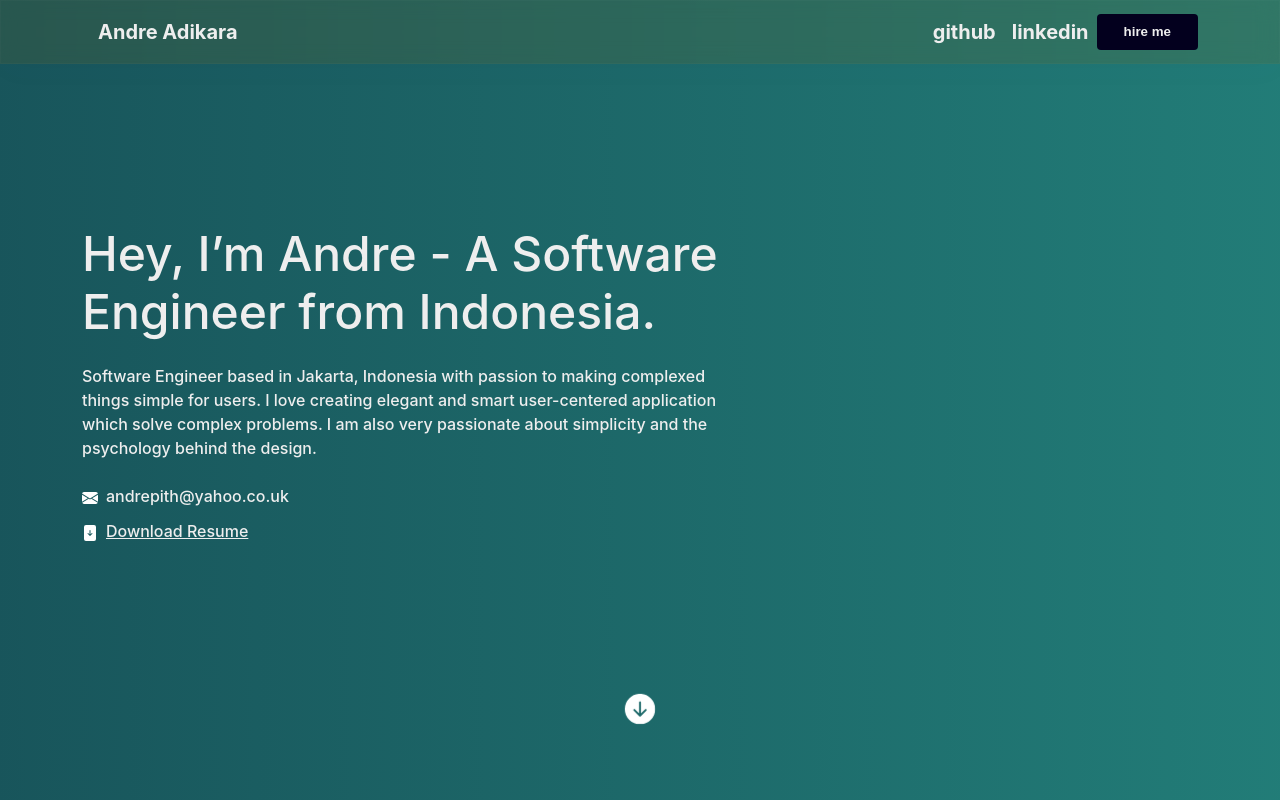
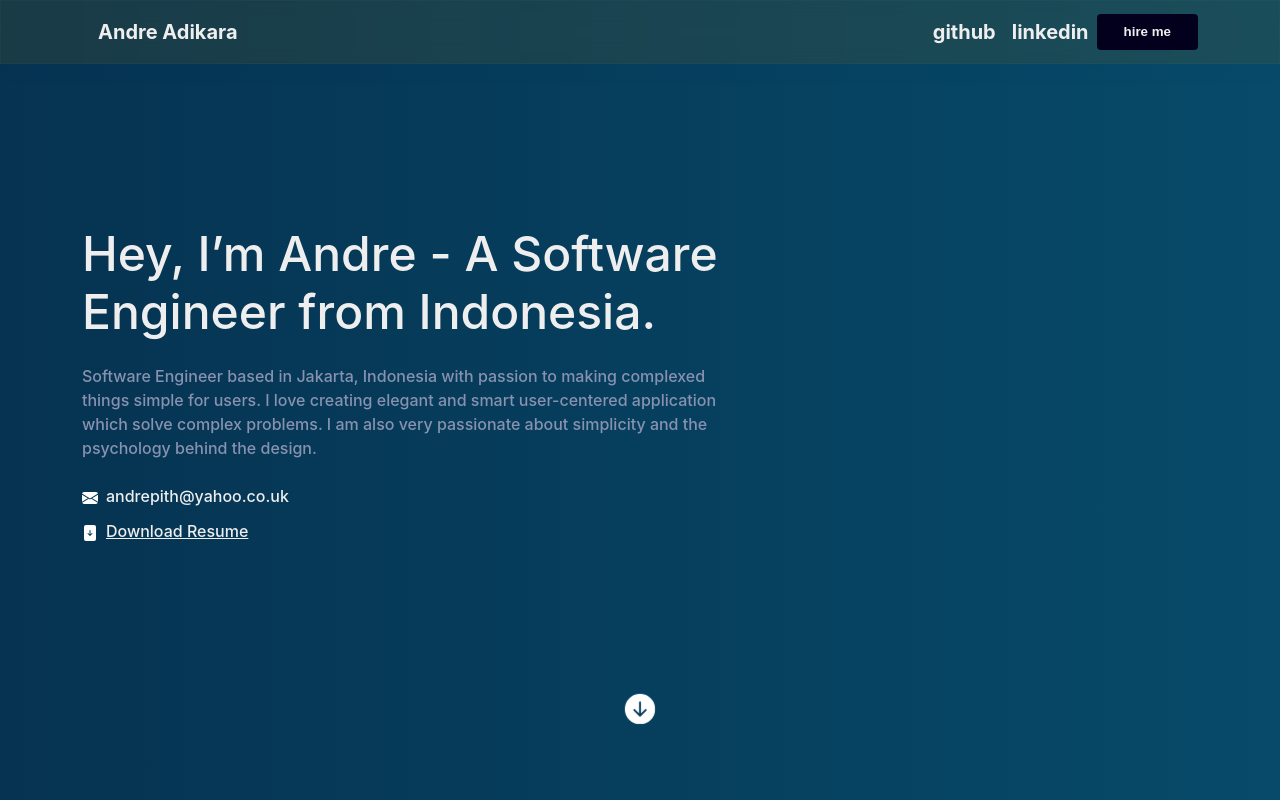
Before and after one commit to andrepith/andreadikarav2, a Next.js app: page / in a window 1280 px wide. Shown: the top 800 px of the page. Built offline with nearby package versions, Linux system fonts and the light colour scheme; no server answers.

Commit message:
Add fade in to landing top

```diff
--- a/package.json
+++ b/package.json
@@ -14,6 +14,7 @@
   "dependencies": {
     "axios": "^0.24.0",
     "bootstrap": "^5.1.3",
+    "gsap": "^3.9.1",
     "next": "^12.0.10",
     "react": "17.0.2",
     "react-bootstrap-icons": "^1.6.1",
--- a/src/components/LandingTop/index.tsx
+++ b/src/components/LandingTop/index.tsx
@@ -4,6 +4,7 @@ import {
   FileArrowDownFill,
   ArrowDownCircleFill,
 } from "react-bootstrap-icons";
+import FadeInAnimation from "../../lib/Helpers/FadeInAnimation";
 
 interface LandingTopProps {
   firstName: string;
@@ -26,20 +27,31 @@ const LandingTop = ({
     <div className="landing-top position-relative" id="landing-top">
       <div className="container landing-top__text">
         <div className="landing-block">
-          <h1 className="landing-title">
+          <FadeInAnimation
+            wrapperElement="h1"
+            direction="up"
+            className="landing-title"
+          >
             Hey, I’m {firstName} - A Software <br />
             Engineer from {nationality}.
-          </h1>
-          <p className="mt-4">{aboutMe}</p>
-          <div className="d-flex mt-4">
+          </FadeInAnimation>
+          <FadeInAnimation
+            wrapperElement="p"
+            direction="up"
+            className="mt-4"
+            delay={0.5}
+          >
+            {aboutMe}
+          </FadeInAnimation>
+          <FadeInAnimation direction="up" delay={1} className="d-flex mt-4">
             <div className="me-2">
               <EnvelopeFill size={16} color="white" />
             </div>
             <a className="email-link" href={`mailto:${email}`}>
               {email}
             </a>
-          </div>
-          <div className="d-flex mt-2">
+          </FadeInAnimation>
+          <FadeInAnimation direction="up" delay={1.1} className="d-flex mt-2">
             <div className="me-2">
               <FileArrowDownFill size={16} color="white" />
             </div>
@@ -50,7 +62,7 @@ const LandingTop = ({
             >
               Download Resume
             </a>
-          </div>
+          </FadeInAnimation>
         </div>
       </div>
       <div className="landing-top__foot" onClick={scrollToBottom}>
--- a/src/components/LandingTop/styles.scss
+++ b/src/components/LandingTop/styles.scss
@@ -8,18 +8,6 @@
     "head"
     "body"
     "foot";
-}
-
-@keyframes animateBg {
-  0% {
-    background-position: 0% 50%;
-  }
-  50% {
-    background-position: 100% 50%;
-  }
-  100% {
-    background-position: 0% 50%;
-  }
 }
 
 .landing-top__text {
@@ -72,7 +60,7 @@
 .download-link,
 .landing-block p {
   font-weight: 500;
-  color: $color-white;
+  color: $color-grey;
   font-size: 20px;
 }
 
--- a/src/styles/base/_variables.scss
+++ b/src/styles/base/_variables.scss
@@ -1,6 +1,6 @@
 $color-primary: #03001e;
-$color-secondary: #2a9d8f;
+$color-secondary: #085e7d;
 
 $color-white: #eee;
 $color-black: #000;
-$color-grey: #444;
+$color-grey: #8892b0;
```
Also changed, not shown: 1 other file (tests, documents, lock files or other folders).
